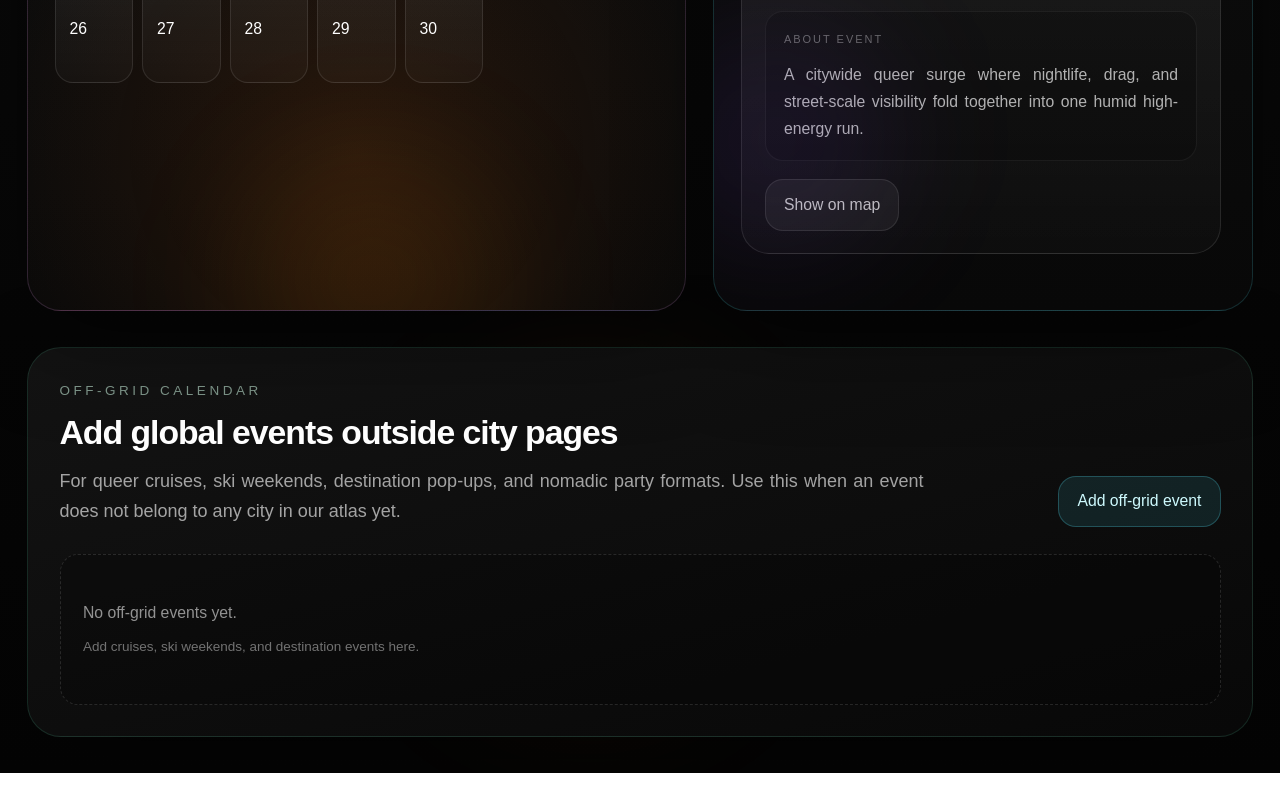
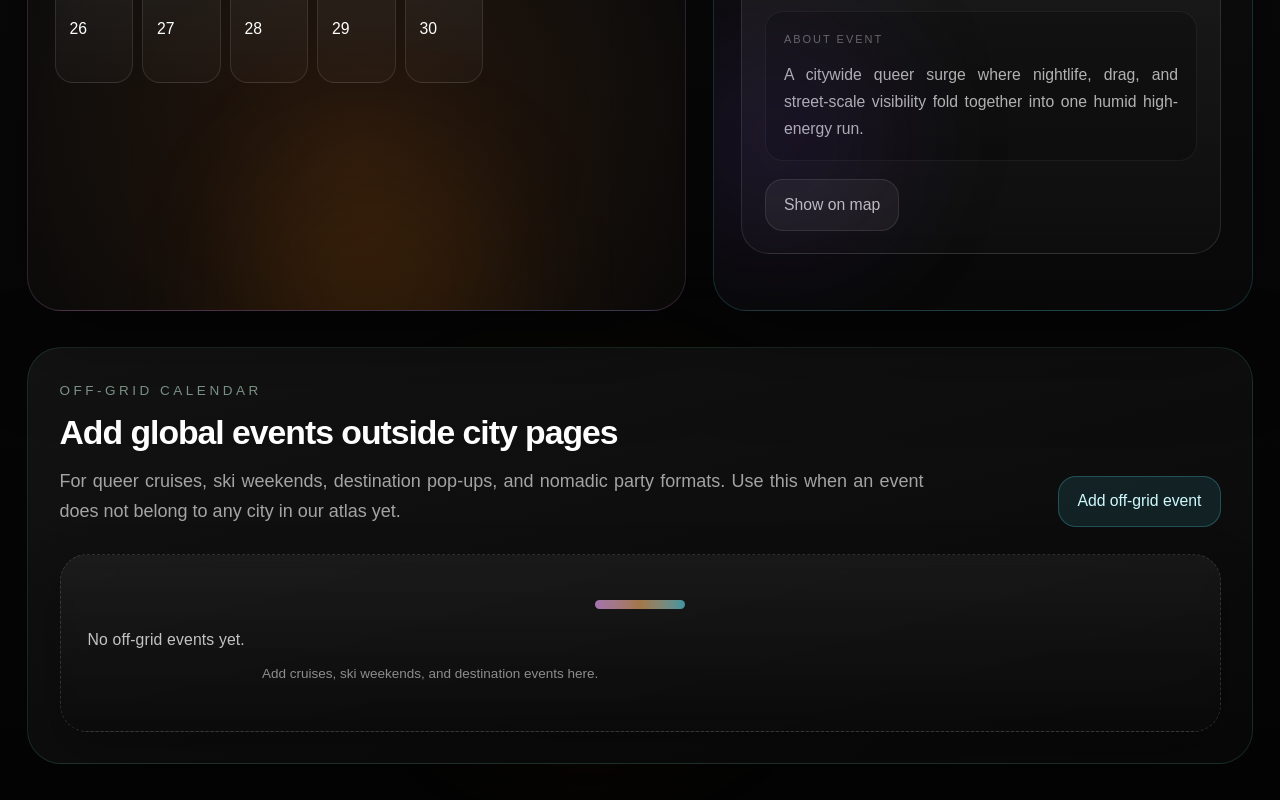
Before and after one commit to andres00botero-bot/queeratlas, a Next.js app: page /events in a window 1280 px wide. Shown: the part 1356-2156 px from the top of the page. Before the commit the page ends 2129 px from the top, so only its background shows below. Built offline with nearby package versions, Linux system fonts and the light colour scheme; no server answers; the database is empty.

Commit message:
Apply luxury UX polish across global styles and shared UI states

```diff
--- a/src/app/globals.css
+++ b/src/app/globals.css
@@ -25,6 +25,72 @@ body {
   background: var(--background);
   color: var(--foreground);
   font-family: Arial, Helvetica, sans-serif;
+  -webkit-font-smoothing: antialiased;
+  -moz-osx-font-smoothing: grayscale;
+  text-rendering: optimizeLegibility;
+}
+
+::selection {
+  background: rgba(244, 114, 182, 0.28);
+  color: #fff;
+}
+
+* {
+  scrollbar-width: thin;
+  scrollbar-color: rgba(255, 255, 255, 0.24) rgba(255, 255, 255, 0.05);
+}
+
+*::-webkit-scrollbar {
+  width: 10px;
+  height: 10px;
+}
+
+*::-webkit-scrollbar-track {
+  background: rgba(255, 255, 255, 0.04);
+}
+
+*::-webkit-scrollbar-thumb {
+  background: linear-gradient(
+    180deg,
+    rgba(244, 114, 182, 0.54),
+    rgba(59, 130, 246, 0.48)
+  );
+  border-radius: 999px;
+  border: 2px solid rgba(9, 9, 11, 0.8);
+}
+
+*::-webkit-scrollbar-thumb:hover {
+  background: linear-gradient(
+    180deg,
+    rgba(251, 146, 60, 0.62),
+    rgba(168, 85, 247, 0.58)
+  );
+}
+
+:where(a, button, input, select, textarea) {
+  transition:
+    border-color 180ms ease,
+    background-color 180ms ease,
+    color 180ms ease,
+    box-shadow 180ms ease,
+    transform 180ms ease,
+    opacity 180ms ease;
+}
+
+:where(button, [role="button"], a[href]) {
+  touch-action: manipulation;
+}
+
+:where(button, [role="button"], a[href]):active {
+  transform: translateY(1px) scale(0.995);
+}
+
+:where(input, select, textarea):focus-visible,
+:where(button, [role="button"], a[href]):focus-visible {
+  outline: none;
+  box-shadow:
+    0 0 0 1px rgba(255, 255, 255, 0.44),
+    0 0 0 5px rgba(236, 72, 153, 0.18);
 }
 
 /* ---------------- GLOBAL TEXT RHYTHM ---------------- */
@@ -180,6 +246,12 @@ body {
     transform: none;
     box-shadow: inherit;
   }
+  :where(a, button, input, select, textarea) {
+    transition: none;
+  }
+  :where(button, [role="button"], a[href]):active {
+    transform: none;
+  }
 }
 
 /* ---------------- COMMUNITY SCROLLBAR ---------------- */
--- a/src/components/ui/ActionToast.js
+++ b/src/components/ui/ActionToast.js
@@ -2,17 +2,17 @@
 
 const TONE_STYLES = {
   ok: {
-    shell: "border-emerald-200/30 bg-emerald-200/12 text-emerald-100",
+    shell: "border-emerald-200/32 bg-[linear-gradient(180deg,rgba(16,185,129,0.2),rgba(6,20,16,0.92))] text-emerald-100",
     chip: "border-emerald-200/30 bg-emerald-200/14 text-emerald-50",
     label: "Saved",
   },
   warn: {
-    shell: "border-amber-200/30 bg-amber-200/12 text-amber-100",
+    shell: "border-amber-200/32 bg-[linear-gradient(180deg,rgba(251,191,36,0.2),rgba(24,18,8,0.92))] text-amber-100",
     chip: "border-amber-200/30 bg-amber-200/14 text-amber-50",
     label: "Needs action",
   },
   info: {
-    shell: "border-cyan-200/30 bg-cyan-200/12 text-cyan-100",
+    shell: "border-cyan-200/32 bg-[linear-gradient(180deg,rgba(34,211,238,0.2),rgba(7,18,24,0.92))] text-cyan-100",
     chip: "border-cyan-200/30 bg-cyan-200/14 text-cyan-50",
     label: "Update",
   },
@@ -32,7 +32,7 @@ export default function ActionToast({ toast, position = "top-right" }) {
       <div
         role="status"
         aria-live="polite"
-        className={`max-w-[92vw] animate-[fadeIn_.22s_ease] rounded-2xl border px-4 py-3 text-xs shadow-[0_24px_55px_rgba(0,0,0,0.45)] backdrop-blur ${tone.shell}`}
+        className={`max-w-[92vw] animate-[fadeIn_.22s_ease] rounded-3xl border px-4 py-3 text-xs shadow-[0_30px_70px_rgba(0,0,0,0.48)] backdrop-blur ${tone.shell}`}
       >
         <div className="mb-2 flex items-center gap-2">
           <span className={`rounded-full border px-2 py-0.5 text-[10px] uppercase tracking-[0.14em] ${tone.chip}`}>
--- a/src/components/ui/EmptyState.js
+++ b/src/components/ui/EmptyState.js
@@ -1,12 +1,32 @@
 "use client";
 
-export default function EmptyState({ title, description, children, className = "" }) {
+const TONE_STYLES = {
+  neutral:
+    "border-white/14 bg-[linear-gradient(180deg,rgba(255,255,255,0.05),rgba(10,10,10,0.5))]",
+  violet:
+    "border-violet-200/22 bg-[linear-gradient(180deg,rgba(167,139,250,0.13),rgba(10,10,10,0.58))]",
+  emerald:
+    "border-emerald-200/22 bg-[linear-gradient(180deg,rgba(16,185,129,0.14),rgba(10,10,10,0.58))]",
+  amber:
+    "border-amber-200/22 bg-[linear-gradient(180deg,rgba(251,191,36,0.14),rgba(10,10,10,0.58))]",
+};
+
+export default function EmptyState({
+  title,
+  description,
+  children,
+  className = "",
+  tone = "neutral",
+}) {
+  const style = TONE_STYLES[tone] || TONE_STYLES.neutral;
+
   return (
     <div
-      className={`rounded-2xl border border-dashed border-white/12 bg-black/20 px-5 py-10 text-center ${className}`}
+      className={`rounded-3xl border border-dashed px-6 py-10 text-center shadow-[0_20px_50px_rgba(0,0,0,0.28)] backdrop-blur ${style} ${className}`}
     >
-      <p className="text-sm text-white/55">{title}</p>
-      {description && <p className="mt-2 text-xs text-white/42">{description}</p>}
+      <div className="mx-auto mb-4 h-2 w-20 rounded-full bg-gradient-to-r from-fuchsia-300/65 via-orange-300/60 to-cyan-300/60" />
+      <p className="text-sm font-medium tracking-[0.01em] text-white/75">{title}</p>
+      {description && <p className="mx-auto mt-2 max-w-2xl text-xs text-white/52">{description}</p>}
       {children ? <div className="mt-4">{children}</div> : null}
     </div>
   );
--- a/src/components/ui/PageOpeningState.js
+++ b/src/components/ui/PageOpeningState.js
@@ -2,11 +2,11 @@
 
 const TONE_STYLES = {
   violet:
-    "border-violet-200/14 bg-[linear-gradient(180deg,rgba(109,40,217,0.14),rgba(10,10,10,0.9))]",
+    "border-violet-200/16 bg-[radial-gradient(circle_at_12%_10%,rgba(196,181,253,0.18),transparent_32%),linear-gradient(180deg,rgba(109,40,217,0.16),rgba(10,10,10,0.92))]",
   emerald:
-    "border-emerald-200/14 bg-[linear-gradient(180deg,rgba(16,185,129,0.14),rgba(10,10,10,0.9))]",
+    "border-emerald-200/16 bg-[radial-gradient(circle_at_12%_10%,rgba(110,231,183,0.18),transparent_32%),linear-gradient(180deg,rgba(16,185,129,0.16),rgba(10,10,10,0.92))]",
   amber:
-    "border-amber-200/14 bg-[linear-gradient(180deg,rgba(251,191,36,0.14),rgba(10,10,10,0.9))]",
+    "border-amber-200/16 bg-[radial-gradient(circle_at_12%_10%,rgba(253,230,138,0.2),transparent_32%),linear-gradient(180deg,rgba(251,191,36,0.16),rgba(10,10,10,0.92))]",
 };
 
 export default function PageOpeningState({
@@ -17,9 +17,10 @@ export default function PageOpeningState({
   const style = TONE_STYLES[tone] || TONE_STYLES.violet;
 
   return (
-    <div className={`w-full max-w-xl rounded-[30px] border p-6 ${style}`}>
+    <div className={`w-full max-w-xl rounded-[32px] border p-6 shadow-[0_28px_80px_rgba(0,0,0,0.36)] ${style}`}>
+      <div className="h-1.5 w-24 rounded-full bg-gradient-to-r from-fuchsia-300/80 via-orange-300/80 to-cyan-300/80" />
       <p className="text-xs uppercase tracking-[0.22em] text-white/52">{title}</p>
-      <p className="mt-2 text-sm text-white/68">{subtitle}</p>
+      <p className="mt-2 text-sm text-white/72">{subtitle}</p>
       <div className="mt-5 animate-pulse space-y-3" aria-hidden="true">
         <div className="h-4 w-44 rounded-full bg-white/14" />
         <div className="h-8 w-60 rounded-full bg-white/12" />
```
